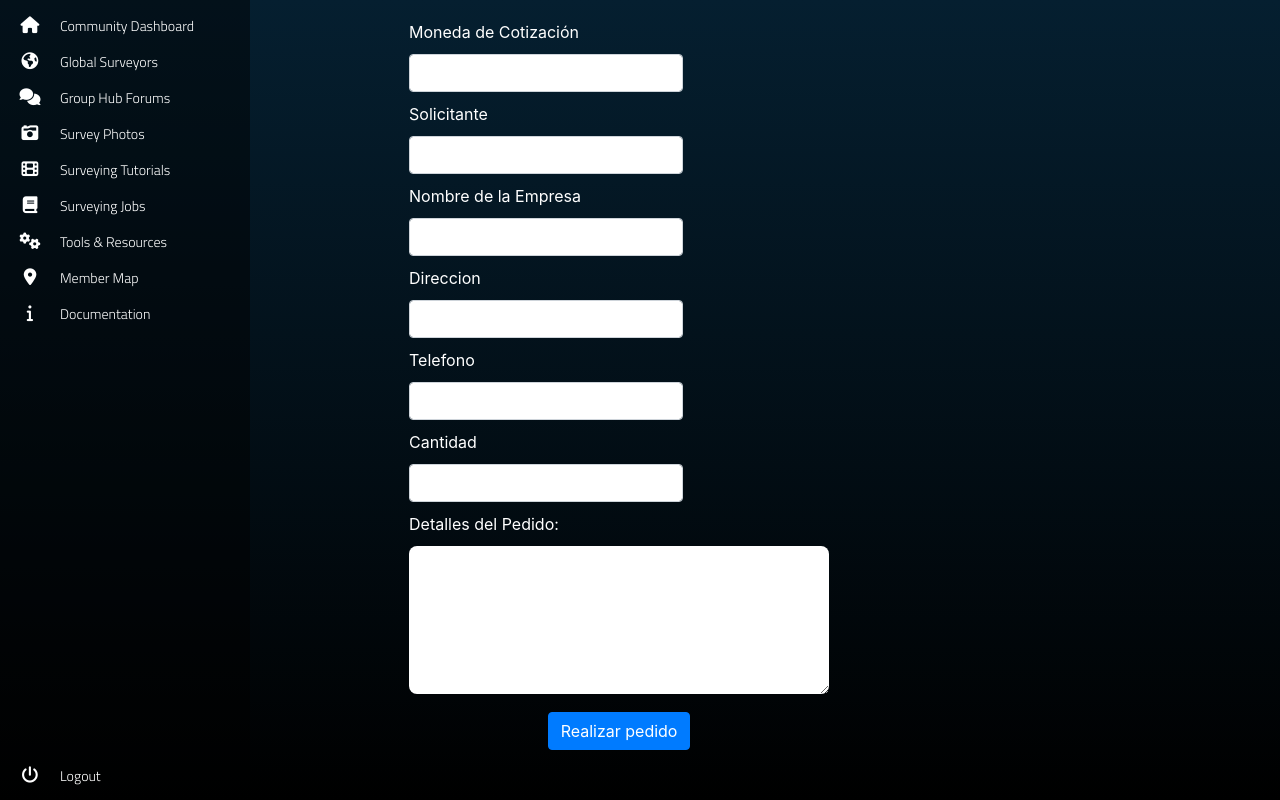
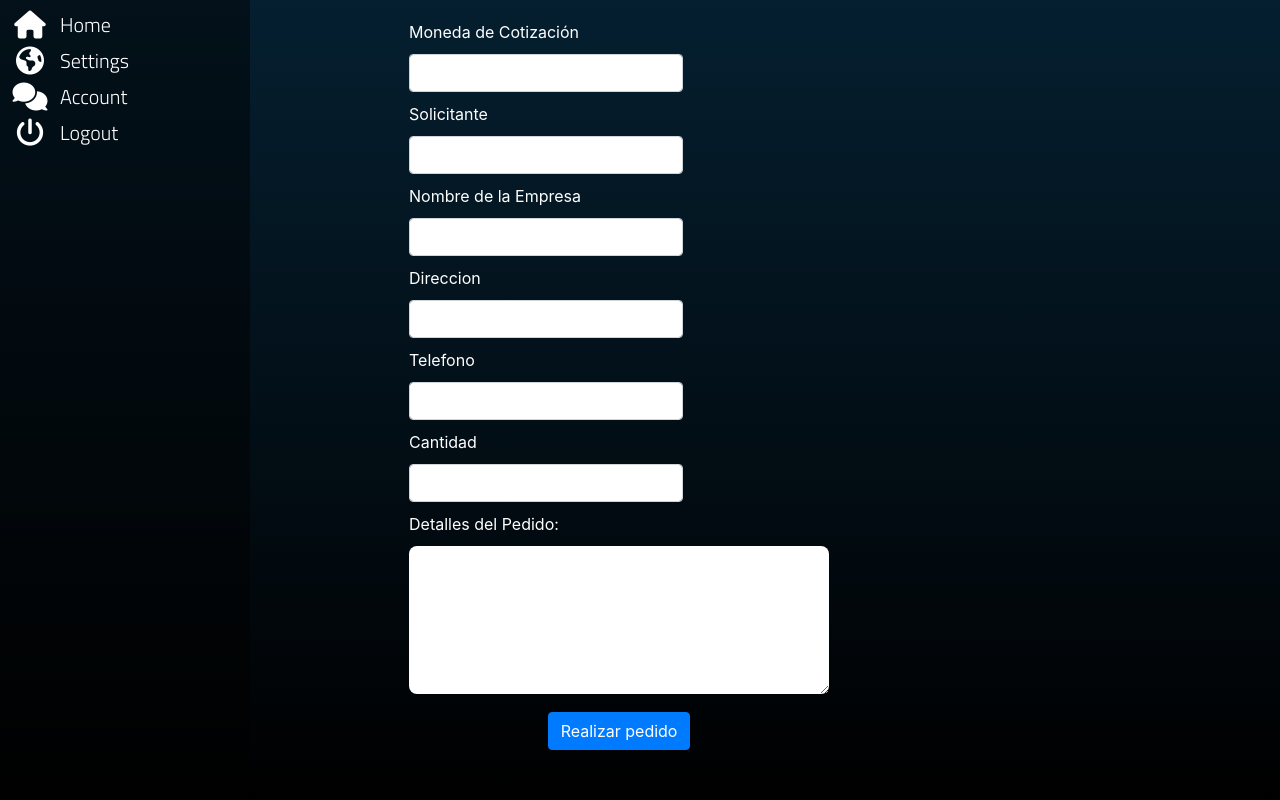
Before and after one commit to Maxprogit/erpvirtualizada, a Django app: page /dashboard/ in a window 1280 px wide. Run offline with Django 3.2, Linux system fonts and the light colour scheme; some libraries are stand-ins or nearby versions; some web fonts are replaced.

Commit message:
Ajuste de sidebar

```diff
--- a/venvERP/pyvenv.cfg
+++ b/venvERP/pyvenv.cfg
@@ -1,5 +1,5 @@
-home = C:\Users\LAB06_09\AppData\Local\Microsoft\WindowsApps\PythonSoftwareFoundation.Python.3.11_qbz5n2kfra8p0
+home = C:\Users\LAB04-22\AppData\Local\Microsoft\WindowsApps\PythonSoftwareFoundation.Python.3.11_qbz5n2kfra8p0
 include-system-site-packages = false
 version = 3.11.7
-executable = C:\Users\LAB06_09\AppData\Local\Microsoft\WindowsApps\PythonSoftwareFoundation.Python.3.11_qbz5n2kfra8p0\python.exe
-command = C:\Users\LAB06_09\AppData\Local\Microsoft\WindowsApps\PythonSoftwareFoundation.Python.3.11_qbz5n2kfra8p0\python.exe -m venv C:\Users\LAB06_09\Desktop\erpvirtualizada\venvERP
+executable = C:\Users\LAB04-22\AppData\Local\Microsoft\WindowsApps\PythonSoftwareFoundation.Python.3.11_qbz5n2kfra8p0\python.exe
+command = C:\Users\LAB04-22\AppData\Local\Microsoft\WindowsApps\PythonSoftwareFoundation.Python.3.11_qbz5n2kfra8p0\python.exe -m venv C:\Users\LAB04-22\3D Objects\erp\venvERP
--- a/web/static/sidebar.css
+++ b/web/static/sidebar.css
@@ -3,7 +3,7 @@
 @import url(https://fonts.googleapis.com/css?family=Titillium+Web:300);
 .fa-2x {
   display: flex!important;
-  font-size: 1.2em!important;
+  font-size: 2em!important;
   justify-content: center!important;
   flex-direction: column!important;
 }
@@ -78,7 +78,8 @@ position:relative;
 display:table-cell;
 vertical-align:middle;
 width:190px;
-  font-family: 'Titillium Web', sans-serif;
+font-family: 'Titillium Web', sans-serif;
+font-size: 20px;
 }
 
 .main-menu>ul.logout {
--- a/web/templates/base.html
+++ b/web/templates/base.html
@@ -56,7 +56,7 @@
             <a href="{%url 'web:dashboard' %}">
               <i class="fa fa-home fa-2x"></i>
               <span class="nav-text">
-                Community Dashboard
+                Home
               </span>
             </a>
 
@@ -65,7 +65,7 @@
             <a href="#">
               <i class="fa fa-globe fa-2x"></i>
               <span class="nav-text">
-                Global Surveyors
+                Settings
               </span>
             </a>
 
@@ -74,61 +74,9 @@
             <a href="#">
               <i class="fa fa-comments fa-2x"></i>
               <span class="nav-text">
-                Group Hub Forums
+                Account
               </span>
             </a>
-
-          </li>
-          <li class="has-subnav">
-            <a href="#">
-              <i class="fa fa-camera-retro fa-2x"></i>
-              <span class="nav-text">
-                Survey Photos
-              </span>
-            </a>
-
-          </li>
-          <li>
-            <a href="#">
-              <i class="fa fa-film fa-2x"></i>
-              <span class="nav-text">
-                Surveying Tutorials
-              </span>
-            </a>
-          </li>
-          <li>
-            <a href="#">
-              <i class="fa fa-book fa-2x"></i>
-              <span class="nav-text">
-                Surveying Jobs
-              </span>
-            </a>
-          </li>
-          <li>
-            <a href="#">
-              <i class="fa fa-cogs fa-2x"></i>
-              <span class="nav-text">
-                Tools & Resources
-              </span>
-            </a>
-          </li>
-          <li>
-            <a href="#">
-              <i class="fa fa-map-marker fa-2x"></i>
-              <span class="nav-text">
-                Member Map
-              </span>
-            </a>
-          </li>
-          <li>
-            <a href="#">
-              <i class="fa fa-info fa-2x"></i>
-              <span class="nav-text">
-                Documentation
-              </span>
-            </a>
-          </li>
-        </ul>
 
         <ul class="logout">
           <li>
```
